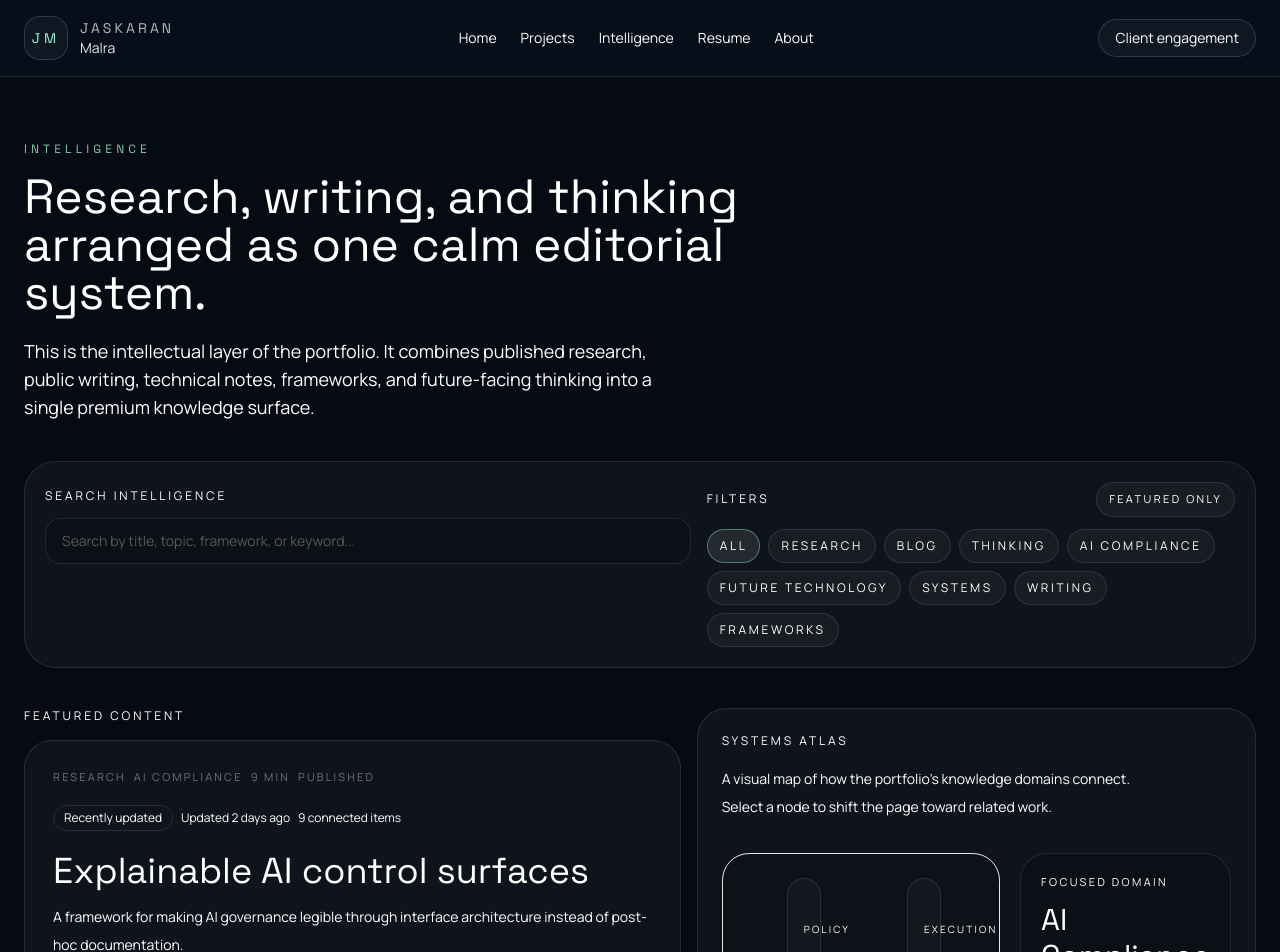
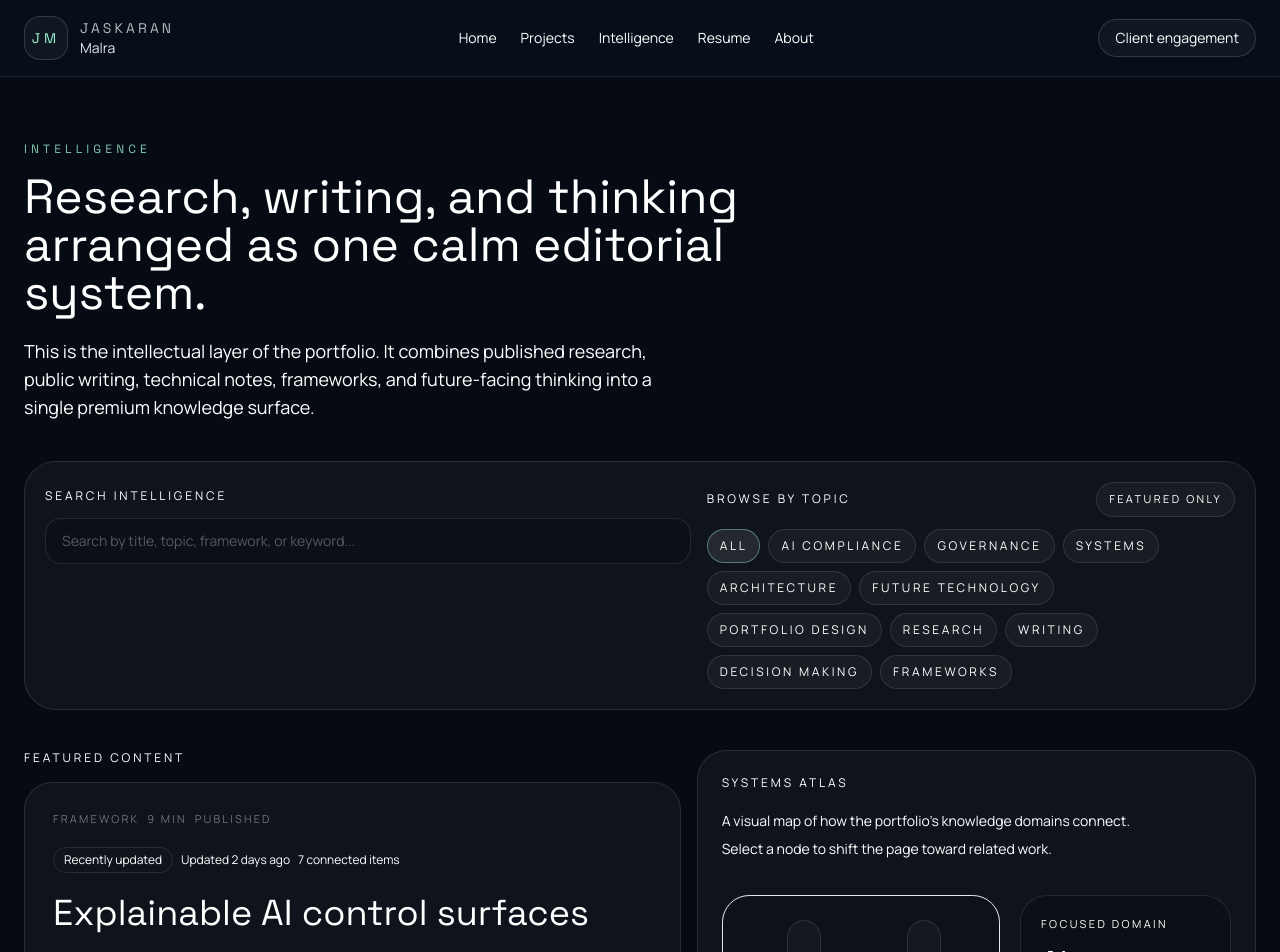
Before and after one commit to jkmalra/portfolio, a Next.js app: page /intelligence in a window 1280 px wide. Shown: the top 952 px of the page. Built offline with nearby package versions, Linux system fonts and the light colour scheme.

Commit message:
feat: switch intelligence routes to mdx content and topic filters

```diff
--- a/app/intelligence/[slug]/page.tsx
+++ b/app/intelligence/[slug]/page.tsx
@@ -4,10 +4,15 @@ import { Reveal } from "@/components/motion/reveal";
 import { ArticleTools } from "@/components/site/article-tools";
 import { ConnectedKnowledgeGraph } from "@/components/site/connected-knowledge-graph";
 import { ResearchPipeline } from "@/components/site/research-pipeline";
-import { intelligenceEntries } from "@/lib/site-data";
+import {
+  getAllIntelligenceEntries,
+  getIntelligenceEntryBySlug,
+  getRelatedIntelligenceEntries,
+} from "@/lib/intelligence";
 
-export function generateStaticParams() {
-  return intelligenceEntries.map((entry) => ({ slug: entry.slug }));
+export async function generateStaticParams() {
+  const entries = await getAllIntelligenceEntries();
+  return entries.map((entry) => ({ slug: entry.slug }));
 }
 
 export default async function IntelligenceEntryPage({
@@ -16,15 +21,18 @@ export default async function IntelligenceEntryPage({
   params: Promise<{ slug: string }>;
 }) {
   const { slug } = await params;
-  const currentIndex = intelligenceEntries.findIndex((item) => item.slug === slug);
-  const entry = intelligenceEntries[currentIndex];
+  const entries = await getAllIntelligenceEntries();
+  const currentIndex = entries.findIndex((item) => item.slug === slug);
+  const entry = entries[currentIndex];
 
   if (!entry) {
     notFound();
   }
 
-  const previousEntry = intelligenceEntries[currentIndex - 1];
-  const nextEntry = intelligenceEntries[currentIndex + 1];
+  const article = await getIntelligenceEntryBySlug(slug);
+  const previousEntry = entries[currentIndex - 1];
+  const nextEntry = entries[currentIndex + 1];
+  const relatedEntries = await getRelatedIntelligenceEntries(entry);
 
   return (
     <div id="main-content" className="mx-auto w-[min(1240px,calc(100%-2rem))] py-12 md:w-[min(1240px,calc(100%-3rem))] md:py-16">
@@ -40,9 +48,9 @@ export default async function IntelligenceEntryPage({
             </div>
           </div>
 
-          {entry.pipeline ? (
+          {entry.pipelineCurrent ? (
             <div className="rounded-[1.75rem] border border-white/10 bg-white/[0.04] p-5">
-              <ResearchPipeline current={entry.pipeline.current} />
+              <ResearchPipeline current={entry.pipelineCurrent} />
             </div>
           ) : null}
 
@@ -55,7 +63,7 @@ export default async function IntelligenceEntryPage({
 
         <Reveal delay={0.06} className="rounded-[2rem] border border-white/10 bg-white/[0.04] p-8 md:p-12">
           <p className="font-display text-xs uppercase tracking-[0.34em] text-aurora/75">
-            {entry.type} · {entry.topic} · {entry.readTime} · {entry.date}
+            {entry.category} · {entry.topics.join(" · ")} · {entry.readingTime} · {entry.publishedDate}
           </p>
           <div className="mt-4 flex flex-wrap items-center gap-3 text-xs uppercase tracking-[0.2em] text-white/44">
             <span className="rounded-full border border-white/10 px-3 py-1">{entry.activity}</span>
@@ -65,42 +73,26 @@ export default async function IntelligenceEntryPage({
           <h1 className="mt-6 max-w-4xl font-display text-5xl leading-[0.94] text-white md:text-6xl">
             {entry.title}
           </h1>
-          <p className="mt-6 max-w-3xl text-lg leading-8 text-white/66">{entry.summary}</p>
+          <p className="mt-6 max-w-3xl text-lg leading-8 text-white/66">{entry.description}</p>
 
           <div className="mt-10 space-y-10">
             <section>
               <p className="text-xs uppercase tracking-[0.24em] text-white/42">Intro</p>
-              <p className="mt-4 text-base leading-8 text-white/74">{entry.intro}</p>
+              <p className="mt-4 text-base leading-8 text-white/74">{article.excerpt}</p>
             </section>
 
             <section>
               <p className="text-xs uppercase tracking-[0.24em] text-white/42">Context</p>
-              <p className="mt-4 text-base leading-8 text-white/74">{entry.context}</p>
+              <p className="mt-4 text-base leading-8 text-white/74">
+                {entry.description}
+              </p>
             </section>
 
             <section>
               <p className="text-xs uppercase tracking-[0.24em] text-white/42">Main body</p>
-              <div className="mt-4 space-y-6 text-base leading-8 text-white/74">
-                {entry.body.map((paragraph, index) => (
-                  <div
-                    key={paragraph}
-                    className={index === 1 ? "rounded-[1.5rem] border border-white/10 bg-black/20 p-5" : undefined}
-                  >
-                    <p>{paragraph}</p>
-                  </div>
-                ))}
+              <div className="prose prose-invert mt-4 max-w-none prose-p:text-base prose-p:leading-8 prose-headings:font-[var(--font-space-grotesk)] prose-headings:text-white prose-strong:text-white prose-li:text-white/74">
+                {article.content}
               </div>
-            </section>
-
-            <section>
-              <p className="text-xs uppercase tracking-[0.24em] text-white/42">Key takeaways</p>
-              <ul className="mt-4 space-y-4 text-base leading-8 text-white/74">
-                {entry.keyTakeaways.map((item) => (
-                  <li key={item} className="rounded-[1.5rem] border border-white/10 bg-black/20 p-4">
-                    {item}
-                  </li>
-                ))}
-              </ul>
             </section>
 
             {entry.knowledgeConnections && entry.knowledgeConnections.length > 0 ? (
@@ -109,14 +101,21 @@ export default async function IntelligenceEntryPage({
               </section>
             ) : null}
 
-            {entry.references && entry.references.length > 0 ? (
+            {relatedEntries.length > 0 ? (
               <section>
-                <p className="text-xs uppercase tracking-[0.24em] text-white/42">References</p>
-                <ul className="mt-4 space-y-3 text-sm leading-7 text-white/60">
-                  {entry.references.map((reference) => (
-                    <li key={reference}>{reference}</li>
+                <p className="text-xs uppercase tracking-[0.24em] text-white/42">Related articles</p>
+                <div className="mt-4 grid gap-3 md:grid-cols-2">
+                  {relatedEntries.map((relatedEntry) => (
+                    <Link
+                      key={relatedEntry.slug}
+                      href={`/intelligence/${relatedEntry.slug}`}
+                      className="rounded-[1.5rem] border border-white/10 bg-black/20 p-4 transition hover:border-white/20"
+                    >
+                      <p className="text-xs uppercase tracking-[0.22em] text-white/40">{relatedEntry.category}</p>
+                      <p className="mt-3 font-display text-2xl text-white">{relatedEntry.title}</p>
+                    </Link>
                   ))}
-                </ul>
+                </div>
               </section>
             ) : null}
 
--- a/app/intelligence/page.tsx
+++ b/app/intelligence/page.tsx
@@ -1,9 +1,11 @@
 import { Reveal } from "@/components/motion/reveal";
 import { IntelligenceLibrary } from "@/components/site/intelligence-library";
 import { SectionIntro } from "@/components/site/section-intro";
-import { intelligenceEntries } from "@/lib/site-data";
+import { getAllIntelligenceEntries, getIntelligenceTopics } from "@/lib/intelligence";
 
-export default function IntelligencePage() {
+export default async function IntelligencePage() {
+  const [entries, topics] = await Promise.all([getAllIntelligenceEntries(), getIntelligenceTopics()]);
+
   return (
     <div id="main-content" className="mx-auto w-[min(1320px,calc(100%-2rem))] py-12 md:w-[min(1320px,calc(100%-3rem))] md:py-16">
       <Reveal>
@@ -14,7 +16,7 @@ export default function IntelligencePage() {
         />
       </Reveal>
       <Reveal delay={0.06} className="mt-10">
-        <IntelligenceLibrary entries={intelligenceEntries} />
+        <IntelligenceLibrary entries={entries} topics={topics} />
       </Reveal>
     </div>
   );
--- a/components/site/connected-knowledge-graph.tsx
+++ b/components/site/connected-knowledge-graph.tsx
@@ -1,8 +1,8 @@
 import Link from "next/link";
-import { IntelligenceEntry } from "@/lib/site-data";
+import { KnowledgeConnection } from "@/lib/intelligence";
 
 type ConnectedKnowledgeGraphProps = {
-  connections: NonNullable<IntelligenceEntry["knowledgeConnections"]>;
+  connections: KnowledgeConnection[];
   compact?: boolean;
   stopPropagation?: boolean;
 };
--- a/components/site/intelligence-library.tsx
+++ b/components/site/intelligence-library.tsx
@@ -1,37 +1,32 @@
 "use client";
 
-import Link from "next/link";
 import { useRouter } from "next/navigation";
 import { useMemo, useState } from "react";
-import { IntelligenceEntry } from "@/lib/site-data";
 import { ConnectedKnowledgeGraph } from "@/components/site/connected-knowledge-graph";
 import { ResearchPipeline } from "@/components/site/research-pipeline";
 import { SystemsAtlas } from "@/components/site/systems-atlas";
+import { IntelligenceEntry } from "@/lib/intelligence";
 
 type IntelligenceLibraryProps = {
   entries: IntelligenceEntry[];
+  topics: string[];
 };
 
-const filterLabels = [
+const primaryFilterOrder = [
   "All",
+  "AI Compliance",
+  "Governance",
+  "Systems",
+  "Architecture",
+  "Future Technology",
+  "Software Engineering",
+  "Portfolio Design",
   "Research",
-  "Blog",
-  "Thinking",
-  "AI Compliance",
-  "Future Technology",
-  "Systems",
+  "Open Source",
   "Writing",
+  "Decision Making",
   "Frameworks",
 ] as const;
-
-const laneOrder: IntelligenceEntry["lane"][] = [
-  "Featured frameworks",
-  "Latest writing",
-  "Deep dives",
-  "Research notes",
-  "Thinking and opinions",
-  "Archived content",
-];
 
 function getLayoutClasses(layout: IntelligenceEntry["editorialLayout"]) {
   switch (layout) {
@@ -50,24 +45,42 @@ function getLayoutClasses(layout: IntelligenceEntry["editorialLayout"]) {
   }
 }
 
-function getLaneGridClasses(lane: IntelligenceEntry["lane"]) {
+function getLaneGridClasses(lane: string) {
   switch (lane) {
-    case "Featured frameworks":
-    case "Deep dives":
+    case "Featured content":
+    case "Deep research":
       return "grid gap-4 xl:grid-cols-3";
     case "Latest writing":
       return "grid gap-4 lg:grid-cols-2 xl:grid-cols-3";
-    case "Thinking and opinions":
-      return "grid gap-4 lg:grid-cols-2";
     default:
       return "grid gap-4 lg:grid-cols-2";
   }
 }
 
+function groupEntries(entries: IntelligenceEntry[]) {
+  const featured = entries.filter((entry) => entry.featured || entry.pinned);
+  const latestWriting = entries
+    .filter((entry) => ["Writing", "Essay", "Opinion"].includes(entry.category))
+    .slice(0, 4);
+  const frameworks = entries.filter((entry) => entry.category === "Framework");
+  const research = entries.filter((entry) => entry.category === "Research");
+  const thinking = entries.filter((entry) => ["Thinking", "Note"].includes(entry.category));
+  const archived = entries.filter((entry) => entry.status === "Archived");
+
+  return [
+    { title: "Featured content", entries: featured },
+    { title: "Latest writing", entries: latestWriting },
+    { title: "Frameworks", entries: frameworks },
+    { title: "Deep research", entries: research },
+    { title: "Thinking", entries: thinking },
+    { title: "Archived content", entries: archived },
+  ].filter((group) => group.entries.length > 0);
+}
+
 function IntelligenceCard({ entry }: { entry: IntelligenceEntry }) {
   const router = useRouter();
   const relationshipCount =
-    (entry.knowledgeConnections?.length ?? 0) + (entry.relatedLinks?.length ?? 0) + (entry.references?.length ?? 0);
+    (entry.knowledgeConnections?.length ?? 0) + entry.relatedArticles.length + entry.relatedFrameworks.length;
 
   return (
     <article
@@ -84,9 +97,8 @@ function IntelligenceCard({ entry }: { entry: IntelligenceEntry }) {
     >
       <div className="flex h-full flex-col gap-5">
         <div className="flex flex-wrap items-center gap-2 text-[11px] uppercase tracking-[0.2em] text-white/40 transition duration-300 group-hover:text-white/58">
-          <span>{entry.type}</span>
-          <span>{entry.topic}</span>
-          <span>{entry.readTime}</span>
+          <span>{entry.category}</span>
+          <span>{entry.readingTime}</span>
           <span>{entry.status}</span>
         </div>
 
@@ -108,10 +120,10 @@ function IntelligenceCard({ entry }: { entry: IntelligenceEntry }) {
           >
             {entry.title}
           </h4>
-          <p className="max-w-3xl text-sm leading-7 text-white/62">{entry.summary}</p>
+          <p className="max-w-3xl text-sm leading-7 text-white/62">{entry.description}</p>
         </div>
 
-        {entry.pipeline ? <ResearchPipeline current={entry.pipeline.current} /> : null}
+        {entry.pipelineCurrent ? <ResearchPipeline current={entry.pipelineCurrent} /> : null}
 
         {entry.knowledgeConnections && entry.knowledgeConnections.length > 0 ? (
           <div className="rounded-[1.35rem] border border-white/10 bg-black/10 p-3">
@@ -125,7 +137,7 @@ function IntelligenceCard({ entry }: { entry: IntelligenceEntry }) {
 
         <div className="mt-auto flex items-end justify-between gap-4">
           <div className="text-xs uppercase tracking-[0.18em] text-white/36">
-            {entry.knowledgeConnections?.[0]?.kind ?? "Knowledge"} linkage
+            {entry.topics[0] ?? "Knowledge"} focus
           </div>
           <span className="translate-x-0 text-sm text-aurora transition duration-300 group-hover:translate-x-1 group-hover:text-white">
             Open →
@@ -136,9 +148,9 @@ function IntelligenceCard({ entry }: { entry: IntelligenceEntry }) {
   );
 }
 
-export function IntelligenceLibrary({ entries }: IntelligenceLibraryProps) {
+export function IntelligenceLibrary({ entries, topics }: IntelligenceLibraryProps) {
   const [query, setQuery] = useState("");
-  const [activeFilter, setActiveFilter] = useState<(typeof filterLabels)[number]>("All");
+  const [activeTopic, setActiveTopic] = useState<string>("All");
   const [featuredOnly, setFeaturedOnly] = useState(false);
   const [atlasDomain, setAtlasDomain] = useState<string | null>(null);
   const [atlasFilters, setAtlasFilters] = useState<string[]>([]);
@@ -147,51 +159,38 @@ export function IntelligenceLibrary({ entries }: IntelligenceLibraryProps) {
     return entries.filter((entry) => {
       const normalized = [
         entry.title,
-        entry.summary,
-        entry.intro,
-        entry.topic,
-        entry.type,
-        entry.tags.join(" "),
+        entry.description,
+        entry.category,
+        entry.topics.join(" "),
         entry.activity,
         entry.freshness,
+        entry.knowledgeConnections?.map((connection) => `${connection.kind} ${connection.label}`).join(" ") ?? "",
       ]
         .join(" ")
         .toLowerCase();
 
       const matchesQuery = normalized.includes(query.toLowerCase());
-      const matchesFilter =
-        activeFilter === "All" ||
-        entry.type === activeFilter ||
-        entry.topic === activeFilter ||
-        entry.tags.includes(activeFilter);
+      const matchesTopic = activeTopic === "All" || entry.topics.includes(activeTopic);
       const matchesAtlas =
         !atlasDomain ||
         atlasFilters.some(
           (filter) =>
-            entry.topic === filter ||
-            entry.type === filter ||
-            entry.tags.includes(filter) ||
+            entry.topics.includes(filter) ||
             entry.activity === filter ||
-            entry.pipeline?.current === filter ||
+            entry.pipelineCurrent === filter ||
             entry.knowledgeConnections?.some(
               (connection) => connection.kind === filter || connection.label.includes(filter),
             ),
         );
       const matchesFeatured = !featuredOnly || entry.featured || entry.pinned;
 
-      return matchesQuery && matchesFilter && matchesAtlas && matchesFeatured;
+      return matchesQuery && matchesTopic && matchesAtlas && matchesFeatured;
     });
-  }, [activeFilter, atlasDomain, atlasFilters, entries, featuredOnly, query]);
+  }, [activeTopic, atlasDomain, atlasFilters, entries, featuredOnly, query]);
 
-  const featuredEntries = visibleEntries.filter((entry) => entry.pinned || entry.featured).slice(0, 3);
-  const groupedEntries = laneOrder
-    .map((lane) => ({
-      lane,
-      entries: visibleEntries.filter((entry) => entry.lane === lane),
-    }))
-    .filter((group) => group.entries.length > 0);
-
+  const groupedEntries = groupEntries(visibleEntries);
   const liveSignals = Array.from(new Set(entries.map((entry) => entry.activity))).slice(0, 6);
+  const primaryFilters = primaryFilterOrder.filter((filter) => filter === "All" || topics.includes(filter));
 
   return (
     <div className="space-y-10">
@@ -208,7 +207,7 @@ export function IntelligenceLibrary({ entries }: IntelligenceLibraryProps) {
 
         <div className="space-y-3">
           <div className="flex items-center justify-between gap-3">
-            <p className="text-xs uppercase tracking-[0.24em] text-white/42">Filters</p>
+            <p className="text-xs uppercase tracking-[0.24em] text-white/42">Browse by topic</p>
             <button
               type="button"
               onClick={() => setFeaturedOnly((current) => !current)}
@@ -222,13 +221,13 @@ export function IntelligenceLibrary({ entries }: IntelligenceLibraryProps) {
             </button>
           </div>
           <div className="flex flex-wrap gap-2">
-            {filterLabels.map((filter) => (
+            {primaryFilters.map((filter) => (
               <button
                 key={filter}
                 type="button"
-                onClick={() => setActiveFilter(filter)}
+                onClick={() => setActiveTopic(filter)}
                 className={`rounded-full border px-3 py-2 text-xs uppercase tracking-[0.22em] transition ${
-                  activeFilter === filter
+                  activeTopic === filter
                     ? "border-aurora/40 bg-white/[0.09] text-white"
                     : "border-white/10 bg-white/[0.04] text-white/56 hover:text-white"
                 }`}
@@ -244,7 +243,7 @@ export function IntelligenceLibrary({ entries }: IntelligenceLibraryProps) {
         <div className="space-y-4">
           <p className="text-xs uppercase tracking-[0.24em] text-white/42">Featured content</p>
           <div className="grid gap-4 xl:grid-cols-2">
-            {featuredEntries.map((entry) => (
+            {groupedEntries.find((group) => group.title === "Featured content")?.entries.map((entry) => (
               <IntelligenceCard key={entry.slug} entry={entry} />
             ))}
           </div>
@@ -283,16 +282,18 @@ export function IntelligenceLibrary({ entries }: IntelligenceLibraryProps) {
       </div>
 
       <div className="space-y-8">
-        {groupedEntries.map((group) => (
-          <section key={group.lane} className="space-y-4">
+        {groupedEntries
+          .filter((group) => group.title !== "Featured content")
+          .map((group) => (
+            <section key={group.title} className="space-y-4">
               <div className="flex items-end justify-between gap-4">
                 <div>
-                <p className="text-xs uppercase tracking-[0.24em] text-white/42">Content lane</p>
-                <h3 className="mt-2 font-display text-3xl text-white">{group.lane}</h3>
+                  <p className="text-xs uppercase tracking-[0.24em] text-white/42">Publishing lane</p>
+                  <h3 className="mt-2 font-display text-3xl text-white">{group.title}</h3>
                 </div>
                 <p className="text-sm text-white/40">{group.entries.length} items</p>
               </div>
-            <div className={getLaneGridClasses(group.lane)}>
+              <div className={getLaneGridClasses(group.title)}>
                 {group.entries.map((entry) => (
                   <IntelligenceCard key={entry.slug} entry={entry} />
                 ))}
--- a/components/site/research-pipeline.tsx
+++ b/components/site/research-pipeline.tsx
@@ -1,10 +1,10 @@
-import { IntelligenceEntry } from "@/lib/site-data";
+import { IntelligenceFrontmatter } from "@/lib/intelligence";
 
 type ResearchPipelineProps = {
-  current: NonNullable<IntelligenceEntry["pipeline"]>["current"];
+  current: NonNullable<IntelligenceFrontmatter["pipelineCurrent"]>;
 };
 
-const stages: NonNullable<IntelligenceEntry["pipeline"]>["current"][] = [
+const stages: NonNullable<IntelligenceFrontmatter["pipelineCurrent"]>[] = [
   "Idea",
   "Reading",
   "Writing",
```
Also changed, not shown: app/page.tsx (+18 -12 lines). Lines whose indentation alone changed are shown as unchanged.
